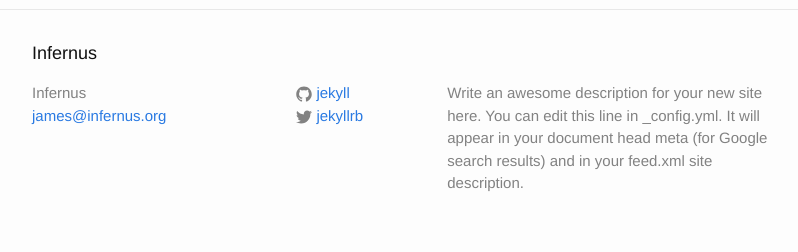
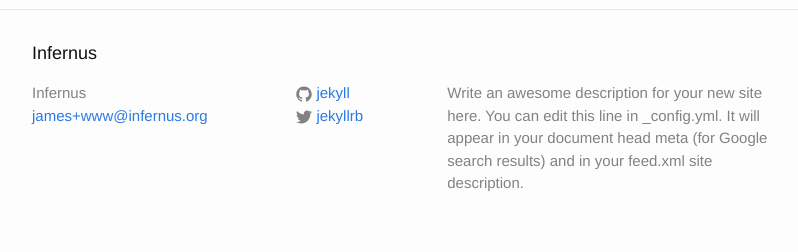
Before and after one commit to jshiell/jshiell.github.io, a Jekyll site: the page built from index.html, in a window 1280 px wide. Shown: the part 2087-2339 px from the top of the page, without its empty margins (238-1036 px from the left). Built offline with Jekyll 4.4.1, drawn with Linux system fonts in a browser that asks for light colours.

Commit message:
Updated email address

```diff
--- a/_config.yml
+++ b/_config.yml
@@ -1,6 +1,6 @@
 # Site settings
 title: Infernus
-email: james@infernus.org
+email: james+www@infernus.org
 description: > # this means to ignore newlines until "baseurl:"
   Write an awesome description for your new site here. You can edit this
   line in _config.yml. It will appear in your document head meta (for
```
